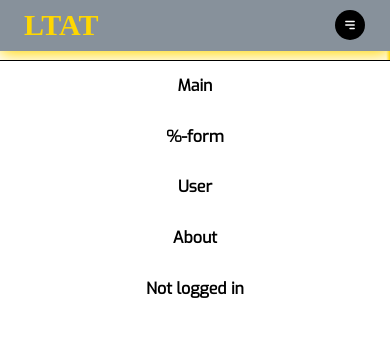
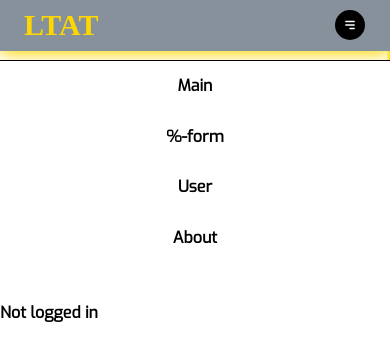
Before and after one commit to Tommatino/LTAT, a React (Vite) app: page / in a window 390 px wide. Both pictures are taken after a click on the button 350 px from the left and 25 px from the top of the page. Shown: the top 360 px of the page. Built offline with nearby package versions, Linux system fonts and the light colour scheme; no server answers; a web font is replaced by a local one.

Commit message:
fix header log out

```diff
--- a/src/Components/Header/Header.jsx
+++ b/src/Components/Header/Header.jsx
@@ -96,7 +96,7 @@ function Header() {
             <li className={styles.li}>
               <NavLink
                 to={"/statistics-chart"}
-                // className={styles.NavLink}
+                className={styles.link}
                 style={({ isActive }) =>
                   isActive && user
                     ? { color: "#0BDA51", fontSize: "1.15rem" }
--- a/src/Components/Header/header.module.scss
+++ b/src/Components/Header/header.module.scss
@@ -42,9 +42,9 @@
           }
           &:last-child {
             margin-right: 0;
-            .span {
-             //line-height: 6vh;
-              padding-right: 0.2rem;
+           .link {
+             display: flex;
+             align-items: center;
             }
           }
         }
@@ -92,13 +92,13 @@
       }
 
       .menu li a {
-        color: black;
+        color: $color-text;
         width: 100%;
         padding: 1.5rem 0;
       }
 
       .menu li:hover {
-        background-color: #eee;
+        background-color: $color-white;
       }
 
       .menu.expanded ul {
```
Also changed, not shown: src/Components/StatisticsData/statisticsdata.module.scss (line endings or trailing spaces).
